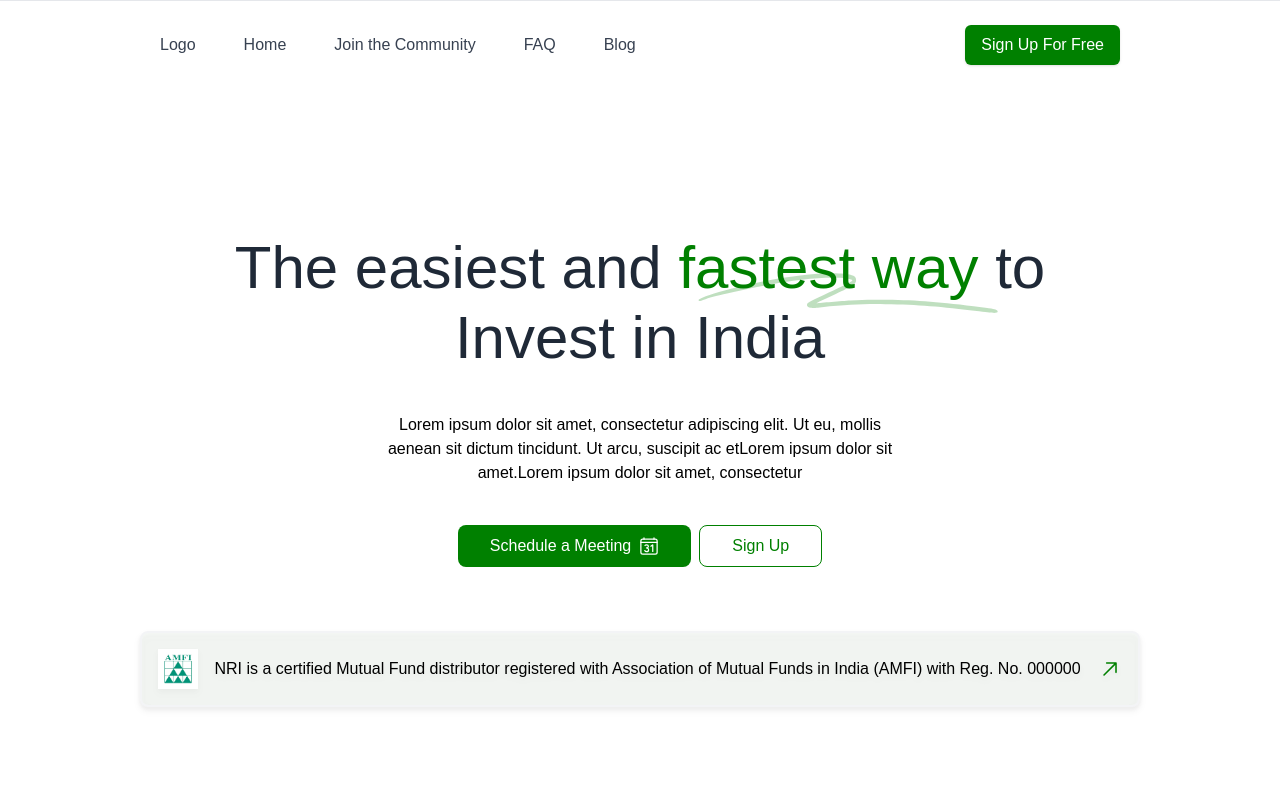
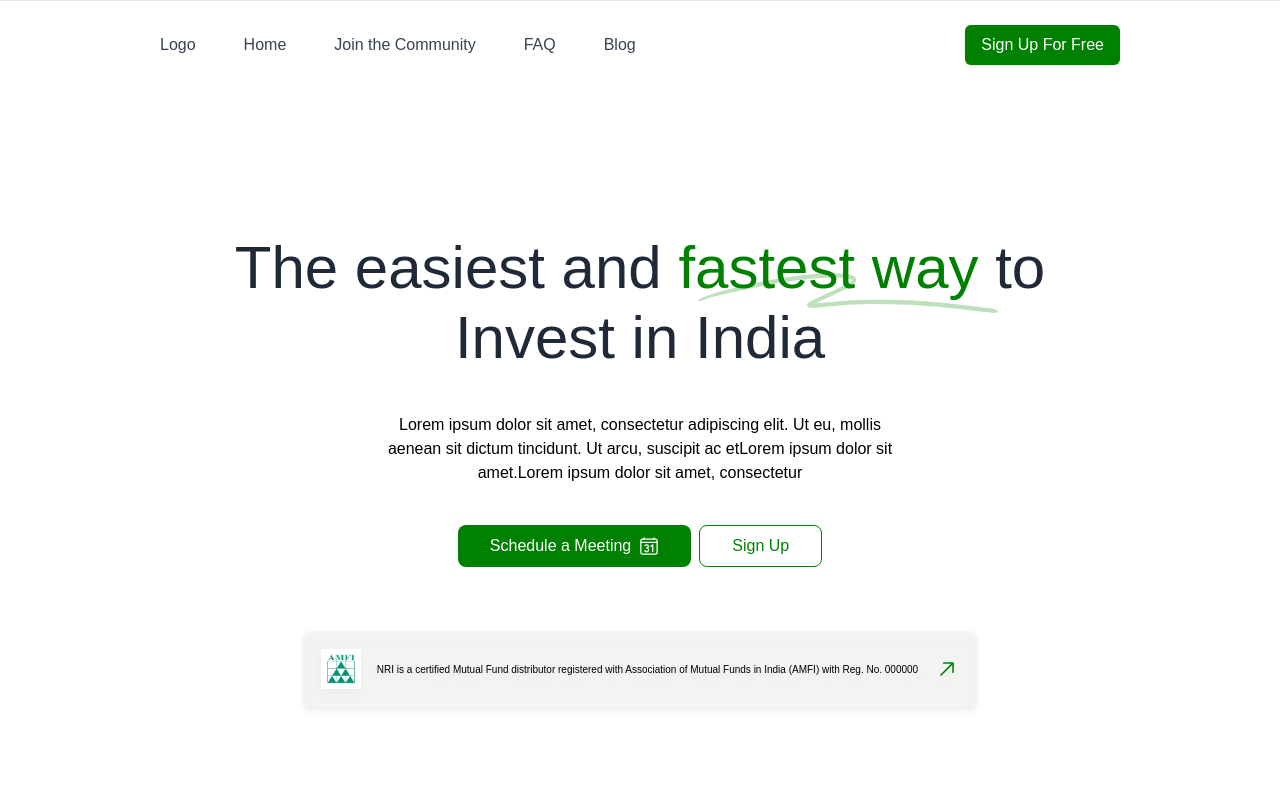
Before and after one commit to PSchristopher/NRI, a Next.js app: page / in a window 1280 px wide. Shown: the top 800 px of the page. Built offline with nearby package versions, Linux system fonts and the light colour scheme.

Commit message:
changed text -size

```diff
--- a/src/app/page.tsx
+++ b/src/app/page.tsx
@@ -120,7 +120,7 @@ const Page = () => {
               width={500}
               height={1}
             />
-            <p className="text-center">
+            <p className="text-center text-[10px]">
               NRI is a certified Mutual Fund distributor registered with
               Association of Mutual Funds in India (AMFI) with Reg. No. 000000
             </p>
```
